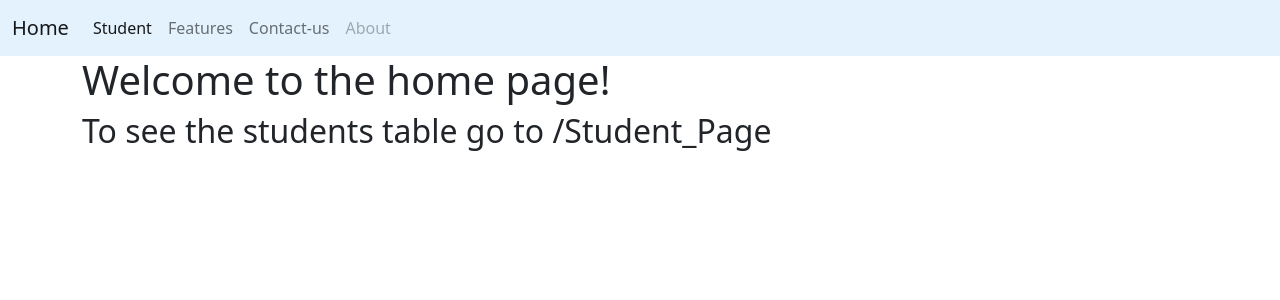
After one commit to AhanaMittra/Marks_App, a Django app: page / in a window 1280 px wide. The commit adds this page. Shown: the top 300 px of the page. Run offline with Django 3.2, Linux system fonts and the light colour scheme.

Commit message:
Changes in the home page

```diff
--- /dev/null
+++ b/marksproject/Templates/Home.html
@@ -0,0 +1,42 @@
+<!DOCTYPE html>
+{% load static %}
+<html lang="en">
+<head>
+    <meta charset="UTF-8">
+    <meta http-equiv="X-UA-Compatible" content="IE=edge">
+    <meta name="viewport" content="width=device-width, initial-scale=1.0">
+    <title>Home Page</title>
+    <link href="https://cdn.jsdelivr.net/npm/bootstrap@5.0.1/dist/css/bootstrap.min.css" rel="stylesheet" integrity="sha384-+0n0xVW2eSR5OomGNYDnhzAbDsOXxcvSN1TPprVMTNDbiYZCxYbOOl7+AMvyTG2x" crossorigin="anonymous">
+</head>
+<body>
+    <div>
+        <nav class="navbar navbar-expand-lg navbar-light" style="background-color: #e3f2fd;">
+            <div class="container-fluid">
+              <a class="navbar-brand" href="#">Home</a>
+              <div class="collapse navbar-collapse" id="navbarNav">
+                <ul class="navbar-nav">
+                  <li class="nav-item">
+                    <a class="nav-link active" aria-current="page" href="D:\Programs_Django\Marks_App\marksproject\Templates\Student_Page.html">Student</a>
+                  </li>
+                  <li class="nav-item">
+                    <a class="nav-link" href="#">Features</a>
+                  </li>
+                  <li class="nav-item">
+                    <a class="nav-link" href="#">Contact-us</a>
+                  </li>
+                  <li class="nav-item">
+                    <a class="nav-link disabled" href="#" tabindex="-1" aria-disabled="true">About</a>
+                  </li>
+                </ul>
+              </div>
+            </div>
+          </nav>
+    </div>
+
+    <div class='container'>
+        <h1>Welcome to the home page!</h1>
+        <h2>To see the students table go to /Student_Page</h2>
+    </div>
+
+</body>
+</html>
--- a/marksproject/marksapp/views.py
+++ b/marksproject/marksapp/views.py
@@ -1,11 +1,10 @@
 from django.shortcuts import render
-from django.http import HttpResponse
 from .models import Student
 
 # Create your views here.
 
-# def index(request):
-#     return HttpResponse("Marks Distribution Application!!!!")
+def index(request):
+    return render(request, 'Home.html')
 
 def user(request):
     marks_list = Student.objects.order_by('Marks_obtained')
--- a/marksproject/marksproject/urls.py
+++ b/marksproject/marksproject/urls.py
@@ -18,6 +18,7 @@ from django.urls import path
 from marksapp import views
 
 urlpatterns = [
+    path('', views.index,name='index'),
     path('Student_Page/', views.user, name='user'),
     path('admin/', admin.site.urls),
 ]
```
Also changed, not shown: marksproject/Templates/Student_Page.html (+14 -8 lines), marksproject/static/Style.css (+9 -0 lines).
